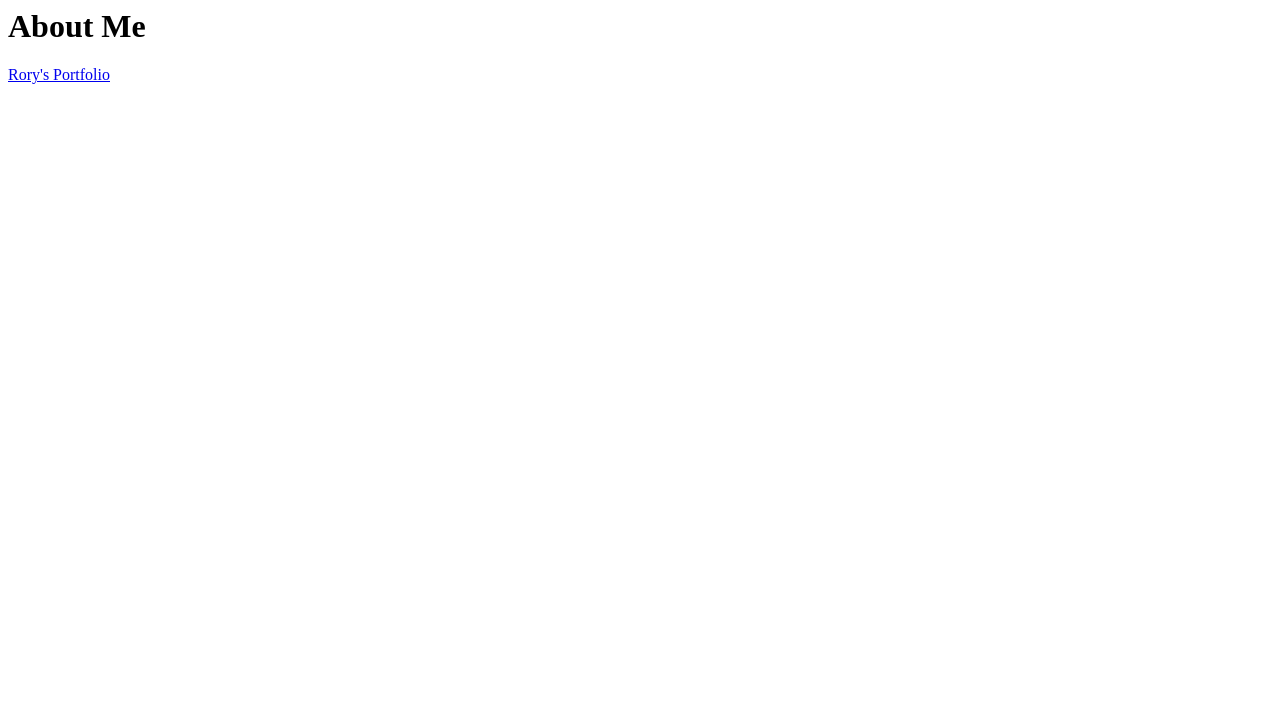
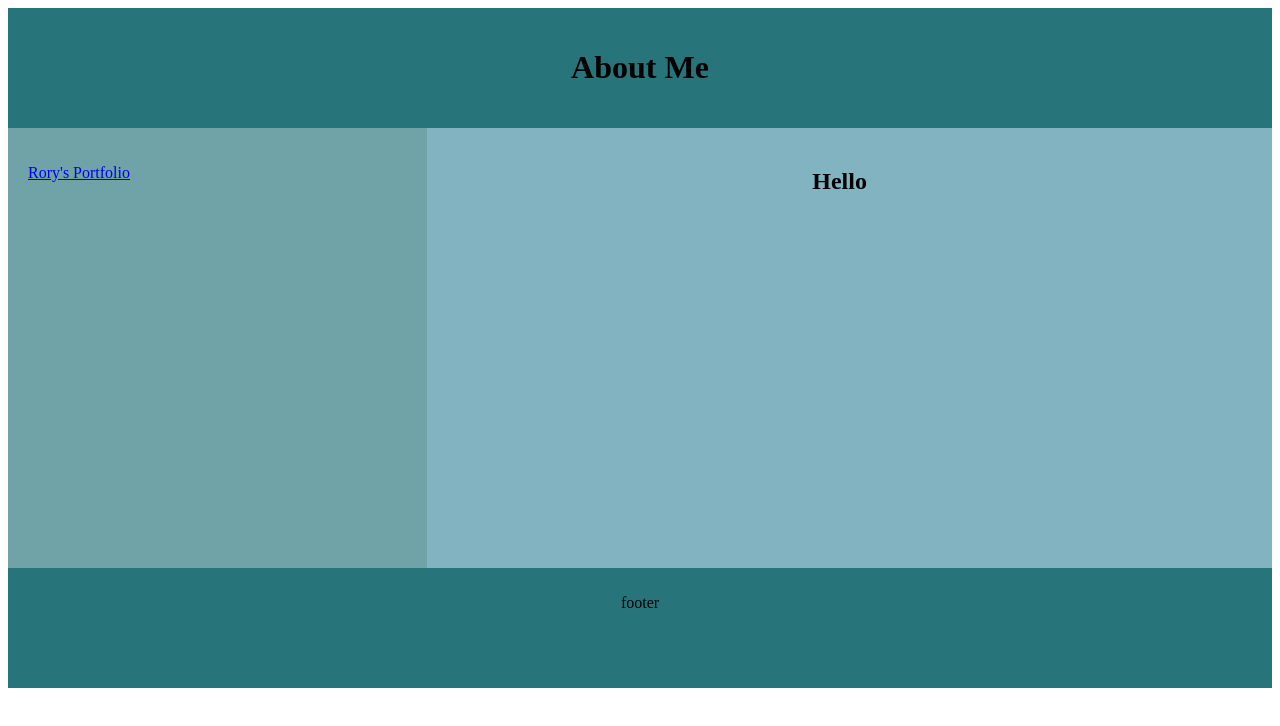
Before and after one commit to ics-ASH/portfolio-websites-Rorykirtz, a plain HTML site: page About me.html in a window 1280 px wide. Drawn offline with Linux system fonts and the light colour scheme.

Commit message:
layout on page 2

```diff
--- a/About me.html
+++ b/About me.html
@@ -4,38 +4,63 @@
 header {
 background-color:  rgb(39, 117, 122);
 padding:20px;
+text-align: center;
 }
-nav{
+nav {
 float: left;
 width: 30%;
-height: 300px;
-background:rgb(77, 192, 200) ;
+height: 400px;
+background:rgb(111, 163, 167) ;
 padding: 20px;
 }
+nav ul {
+    list-style-type: none;
+    padding-left: 0;
+}
 article {
-float: right;
+float: middle;
 padding: 20px;
-width: 70%;
-background-color: rgb(129, 187, 192);
+width: auto;
+height: 400px;
+text-align: center;
+background-color: rgb(129, 179, 192);
 }
 section ::after{
-content :"";
+content :" ";
 display: table;
 clear :both;
 }
-footer{
+footer {
 background-color: rgb(39, 117, 122);
 padding: 10px;
+height:100;
 text-align: center;
 }
+(max-width: 600px)
 {
-nav,article {
+    nav, article {
   width: 100%;
   height: auto;
     }
 }
 </style>
 </head>
+<header>
     <h1> About Me </h1>
+</header>
+<section>
+    <nav>
+        <ul>
     <a href="index.html"> Rory's Portfolio</a>
+</ul>
+</nav>
+</section>
+<article>
+<h1>Hello</h1>
+</article>
+<footer>
+<p>footer</p>
+</footer>
+
     </html>
+</body>
```
Lines whose indentation alone changed are shown as unchanged.
